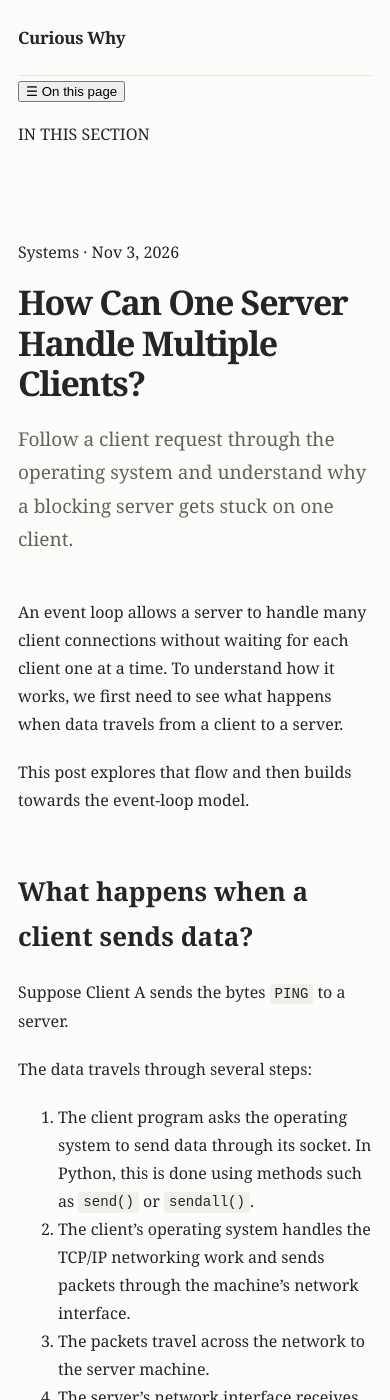
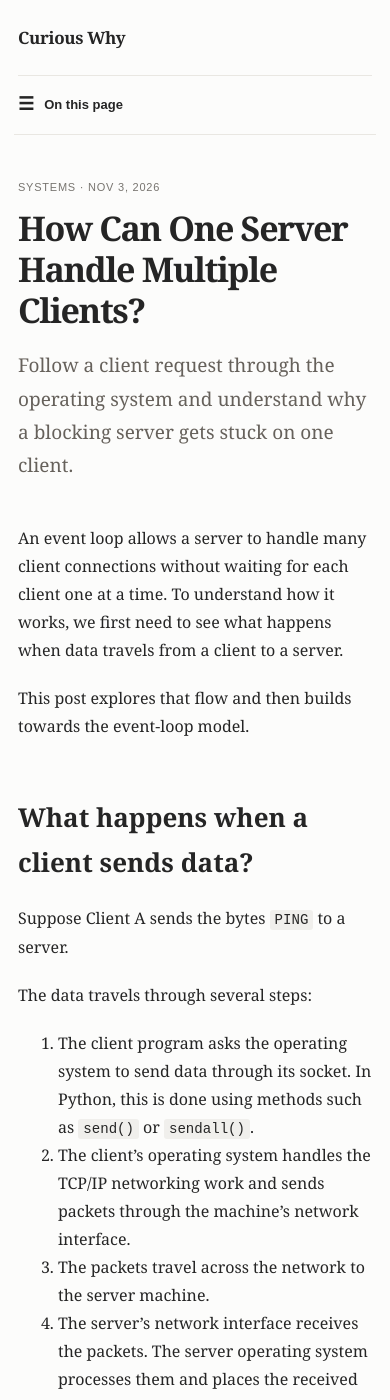
Before and after one commit to simplyjaga/simplyjaga.github.io, a Jekyll site: the page built from _posts/2026-11-03-how-one-server-handles-multiple-clients.md, in a window 390 px wide and 1400 px high. Built offline with Jekyll 4.4.1, drawn with Linux system fonts in a browser that asks for light colours.

Commit message:
Style responsive article table of contents

```diff
--- a/assets/style.css
+++ b/assets/style.css
@@ -6,10 +6,11 @@
   --line: #e9e7e2;
   --link: #315f75;
   --width: 720px;
+  --sidebar-width: 230px;
 }
 
 * { box-sizing: border-box; }
-html { background: var(--background); }
+html { background: var(--background); scroll-behavior: smooth; }
 body {
   margin: 0;
   color: var(--text);
@@ -23,7 +24,7 @@ a { color: var(--link); text-decoration: none; }
 a:hover { text-decoration: underline; }
 
 .site-shell {
-  width: min(var(--width), calc(100% - 48px));
+  width: min(1120px, calc(100% - 48px));
   margin: 0 auto;
 }
 .site-header {
@@ -37,7 +38,11 @@ a:hover { text-decoration: underline; }
   letter-spacing: -0.02em;
 }
 main { min-height: 70vh; }
-.home { padding: 48px 0 80px; }
+.home {
+  width: min(var(--width), 100%);
+  margin: 0 auto;
+  padding: 48px 0 80px;
+}
 .intro {
   margin: 0 0 38px;
   color: #55514c;
@@ -73,7 +78,63 @@ main { min-height: 70vh; }
 }
 .empty-state { color: var(--muted); font-size: 15px; }
 
-.article { padding: 58px 0 90px; }
+.article-layout {
+  display: grid;
+  grid-template-columns: var(--sidebar-width) minmax(0, var(--width));
+  column-gap: 64px;
+  align-items: start;
+  justify-content: center;
+}
+.article-toc {
+  position: sticky;
+  top: 28px;
+  max-height: calc(100vh - 56px);
+  overflow-y: auto;
+  padding: 54px 0 24px;
+  font-family: Arial, sans-serif;
+  font-size: 13px;
+  line-height: 1.5;
+}
+.toc-toggle {
+  display: none;
+  border: 0;
+  padding: 0;
+  color: var(--text);
+  background: transparent;
+  font: inherit;
+  cursor: pointer;
+}
+.toc-heading {
+  margin: 0 0 14px;
+  color: var(--muted);
+  font-size: 10px;
+  font-weight: 700;
+  letter-spacing: .1em;
+}
+.toc-navigation ul {
+  margin: 0;
+  padding: 0;
+  list-style: none;
+}
+.toc-section { margin: 0 0 18px; }
+.toc-section-link {
+  display: block;
+  margin-bottom: 7px;
+  color: var(--text);
+  font-weight: 700;
+}
+.toc-subsections {
+  padding-left: 12px !important;
+  border-left: 1px solid var(--line);
+}
+.toc-subsections li { margin: 7px 0; }
+.toc-subsections a { color: var(--muted); }
+.toc-subsections a:hover { color: var(--link); }
+
+.article {
+  min-width: 0;
+  padding: 58px 0 90px;
+}
 .article-header { margin-bottom: 42px; }
 .article-header h1 {
   max-width: 680px;
@@ -82,10 +143,17 @@ main { min-height: 70vh; }
   line-height: 1.2;
   letter-spacing: -0.04em;
 }
+.eyebrow {
+  color: var(--muted);
+  font-family: Arial, sans-serif;
+  font-size: 11px;
+  letter-spacing: .07em;
+  text-transform: uppercase;
+}
 .article-description { color: #66615b; font-size: 19px; }
 .prose { max-width: 680px; }
-.prose h2 { margin: 2.1em 0 0.7em; font-size: 26px; }
-.prose h3 { margin: 1.8em 0 0.6em; font-size: 21px; }
+.prose h2 { margin: 2.1em 0 0.7em; font-size: 26px; scroll-margin-top: 24px; }
+.prose h3 { margin: 1.8em 0 0.6em; font-size: 21px; scroll-margin-top: 24px; }
 .prose p, .prose ul, .prose ol { margin: 0 0 1.25em; }
 .prose blockquote {
   margin: 1.5em 0;
@@ -110,9 +178,43 @@ main { min-height: 70vh; }
 .prose pre code { padding: 0; background: none; }
 .prose img { max-width: 100%; height: auto; }
 
+@media (max-width: 900px) {
+  .site-shell { width: min(var(--width), calc(100% - 40px)); }
+  .article-layout {
+    display: block;
+    width: min(var(--width), 100%);
+    margin: 0 auto;
+  }
+  .article-toc {
+    position: sticky;
+    z-index: 5;
+    top: 0;
+    max-height: none;
+    overflow: visible;
+    margin: 0 -4px;
+    padding: 12px 4px;
+    background: var(--background);
+    border-bottom: 1px solid var(--line);
+  }
+  .toc-toggle {
+    display: inline-flex;
+    align-items: center;
+    gap: 10px;
+    min-height: 34px;
+    font-size: 13px;
+    font-weight: 700;
+  }
+  .toc-menu-icon { font-size: 18px; }
+  .toc-navigation { display: none; padding: 16px 0 8px; }
+  .article-toc.is-open .toc-navigation { display: block; }
+  .toc-section { margin-bottom: 14px; }
+  .article { padding-top: 38px; }
+}
+
 @media (max-width: 520px) {
   body { font-size: 16px; }
-  .site-shell { width: min(var(--width), calc(100% - 36px)); }
+  .site-shell { width: calc(100% - 36px); }
   .site-header { padding-top: 23px; }
   .home { padding-top: 38px; }
+  .article { padding-top: 32px; }
 }
```
